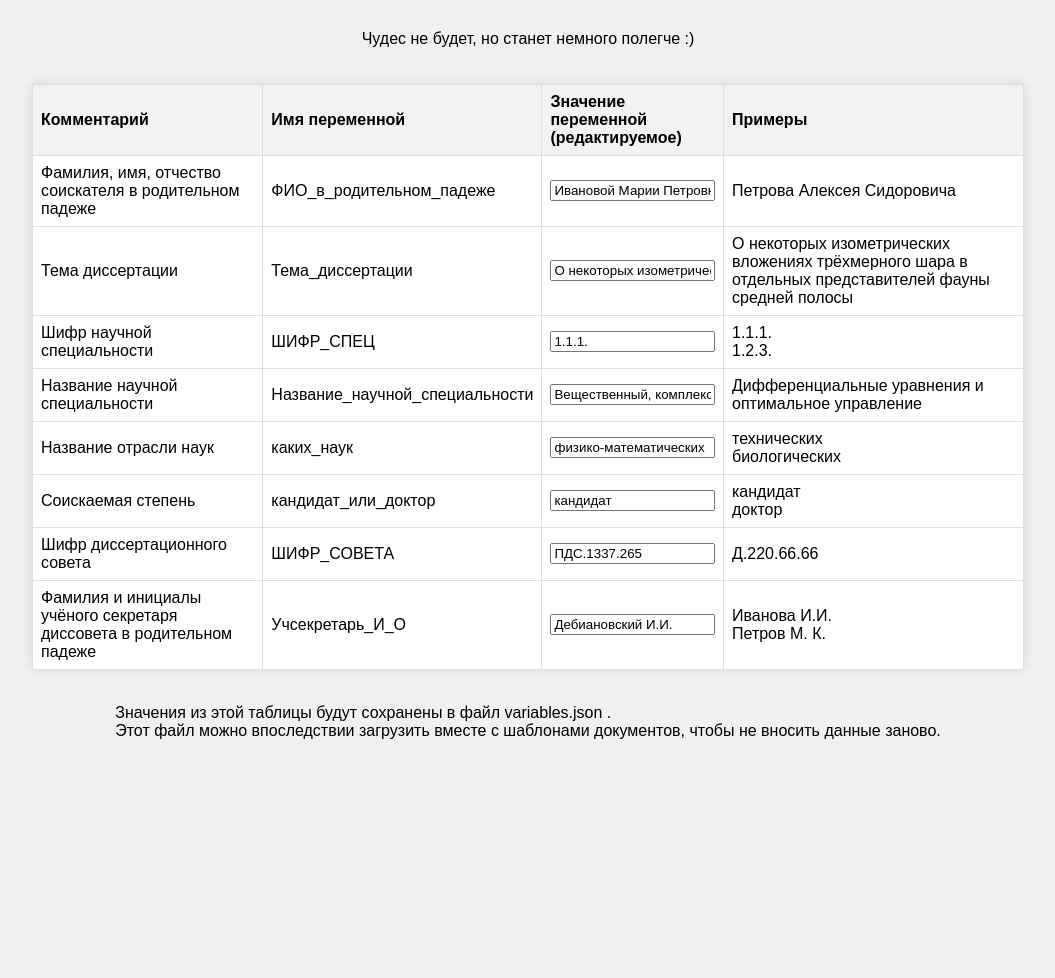
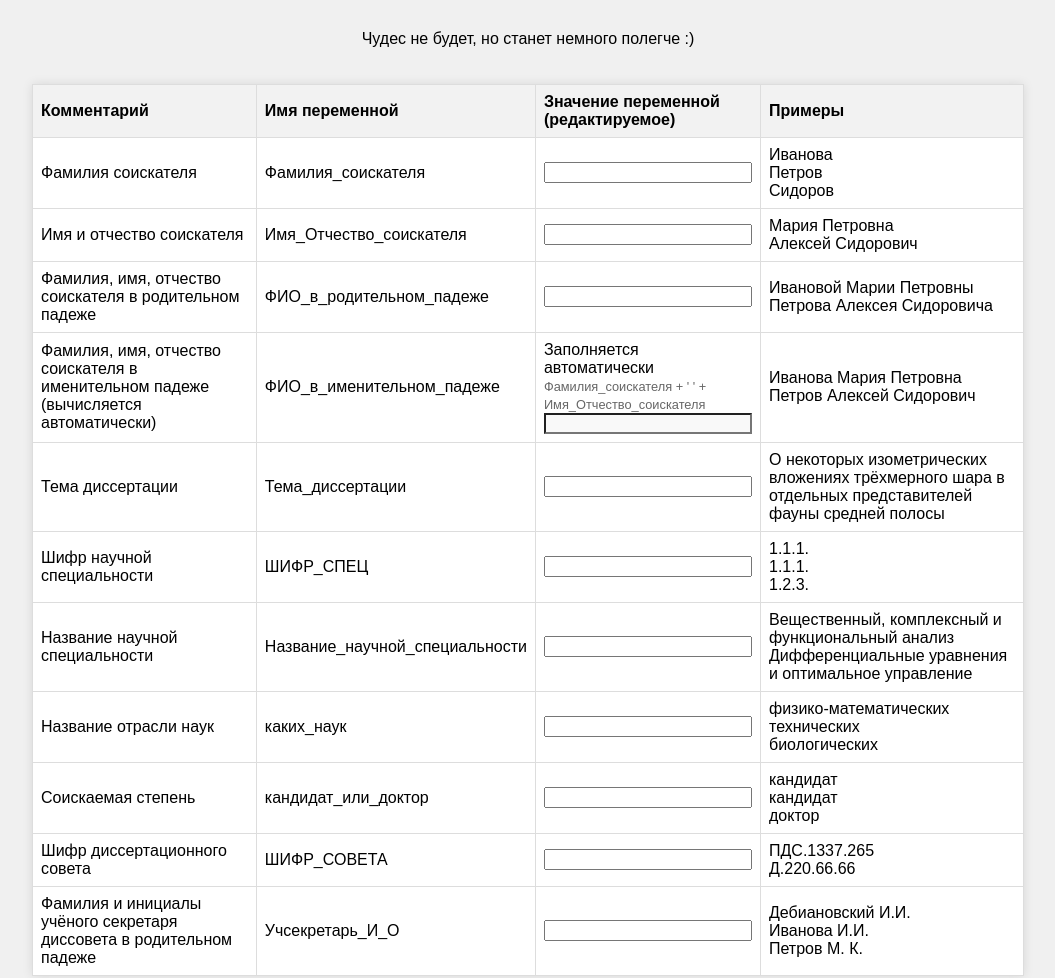
Before and after one commit to diss-docs-fill/diss-docs-fill.github.io, a plain HTML site: page index.html in a window 1280 px wide. Shown: the part 540-1518 px from the top of the page, without its empty margins (112-1167 px from the left). Before the commit the page ends 1316 px from the top, so only its background shows below. Drawn offline with nearby package versions, Linux system fonts and the light colour scheme.

Commit message:
[feat] Composite variables

```diff
--- a/index.html
+++ b/index.html
@@ -77,6 +77,14 @@
             width: 100%;
             box-sizing: border-box;
         }
+        input[readonly] {
+            background-color: #f9f9f9;
+            color: gray; /* Сделать текст серым для readonly полей */
+        }
+        small {
+            font-size: 0.8em;
+            color: #666;
+        }
     </style>
 </head>
 <body>
@@ -124,102 +132,171 @@
         // Ваши переменные с кириллицей
         const variables = [
             {
+                comment: "Фамилия соискателя",
+                name: "Фамилия_соискателя",
+                value: "",
+                examples: "Иванова<br/>Петров<br/>Сидоров",
+                isComputed: false
+            },
+            {
+                comment: "Имя и отчество соискателя",
+                name: "Имя_Отчество_соискателя",
+                value: "",
+                examples: "Мария Петровна<br/>Алексей Сидорович",
+                isComputed: false
+            },
+            {
                 comment: "Фамилия, имя, отчество соискателя в родительном падеже",
                 name: "ФИО_в_родительном_падеже",
-                value: "Ивановой Марии Петровны",
-                examples: "Петрова Алексея Сидоровича"
+                value: "",
+                examples: "Ивановой Марии Петровны<br/>Петрова Алексея Сидоровича",
+                isComputed: false
+            },
+            {
+                comment: "Фамилия, имя, отчество соискателя в именительном падеже (вычисляется автоматически)",
+                name: "ФИО_в_именительном_падеже",
+                value: "",
+                examples: "Иванова Мария Петровна<br/>Петров Алексей Сидорович",
+                isComputed: true,
+                expression: "Фамилия_соискателя + ' ' + Имя_Отчество_соискателя"
             },
             {
                 comment: "Тема диссертации",
                 name: "Тема_диссертации",
-                value: "О некоторых изометрических вложениях трёхмерного шара в отдельных представителей фауны средней полосы",
-                examples: "О некоторых изометрических вложениях трёхмерного шара в отдельных представителей фауны средней полосы"
+                value: "",
+                examples: "О некоторых изометрических вложениях трёхмерного шара в отдельных представителей фауны средней полосы",
+                isComputed: false
             },
             {
                 comment: "Шифр научной специальности",
                 name: "ШИФР_СПЕЦ",
-                value: "1.1.1.",
-                examples: "1.1.1.<br/>1.2.3."
+                value: "",
+                examples: "1.1.1.<br/>1.1.1.<br/>1.2.3.",
+                isComputed: false
             },
             {
                 comment: "Название научной специальности",
                 name: "Название_научной_специальности",
-                value: "Вещественный, комплексный и функциональный анализ",
-                examples: "Дифференциальные уравнения и оптимальное управление"
+                value: "",
+                examples: "Вещественный, комплексный и функциональный анализ<br/>Дифференциальные уравнения и оптимальное управление",
+                isComputed: false
             },
             {
                 comment: "Название отрасли наук",
                 name: "каких_наук",
-                value: "физико-математических",
-                examples: "технических<br/>биологических"
+                value: "",
+                examples: "физико-математических<br/>технических<br/>биологических",
+                isComputed: false
             },
             {
                 comment: "Соискаемая степень",
                 name: "кандидат_или_доктор",
-                value: "кандидат",
-                examples: "кандидат<br/>доктор"
+                value: "",
+                examples: "кандидат<br/>кандидат<br/>доктор",
+                isComputed: false
             },
             {
                 comment: "Шифр диссертационного совета",
                 name: "ШИФР_СОВЕТА",
-                value: "ПДС.1337.265",
-                examples: "Д.220.66.66"
+                value: "",
+                examples: "ПДС.1337.265<br/>Д.220.66.66",
+                isComputed: false
             },
             {
                 comment: "Фамилия и инициалы учёного секретаря диссовета в родительном падеже",
                 name: "Учсекретарь_И_О",
-                value: "Дебиановский И.И.",
-                examples: "Иванова И.И. <br/> Петров М. К."
+                value: "",
+                examples: "Дебиановский И.И.<br/>Иванова И.И. <br/> Петров М. К.",
+                isComputed: false
             },
             // Можно добавить другие переменные здесь
         ];
 
-        // Функция для установки переменных в window
-        function setVariable(varName, varValue) {
-            if (varValue.trim() === '') {
-                // Если пустое, устанавливаем getter, который выбрасывает ошибку при чтении
-                Object.defineProperty(window, varName, {
+        // Функция для установки getter'а для переменной
+        function setVariable(varObj) {
+            if (varObj.isComputed) {
+                Object.defineProperty(window, varObj.name, {
                     get: () => {
-                        throw new Error(`Переменная "${varName}" пуста и не может быть использована в выражениях.`);
+                        try {
+                            return eval(varObj.expression);
+                        } catch (e) {
+                            throw new Error(`Ошибка в вычислении "${varObj.name}": ${e.message}`);
+                        }
                     },
-                    configurable: true // Чтобы можно было переопределить позже
+                    configurable: true
                 });
             } else {
-                // Иначе присваиваем значение
-                window[varName] = varValue;
+                Object.defineProperty(window, varObj.name, {
+                    get: () => {
+                        if (varObj.value.trim() === '') {
+                            throw new Error(`Переменная "${varObj.name}" не заполнена. Пожалуйста, введите значение.`);
+                        }
+                        return varObj.value;
+                    },
+                    configurable: true
+                });
             }
         }
 
-        // Инициализация переменных
+        // Функция для обновления вычисляемых переменных
+        function updateComputedVariables() {
+            variables.forEach(v => {
+                if (v.isComputed) {
+                    try {
+                        v.value = eval(v.expression);
+                    } catch (e) {
+                        v.value = ''; // Или оставить как есть
+                    }
+                    // Обновляем readonly input
+                    const input = variablesBody.querySelector(`input[data-var="${v.name}"]`);
+                    if (input) {
+                        input.value = v.value;
+                    }
+                }
+            });
+        }
+
+        // Устанавливаем переменные глобально с getter'ами
         variables.forEach(v => {
-            setVariable(v.name, v.value);
+            setVariable(v);
         });
 
         // Заполняем таблицу
         const variablesBody = document.getElementById('variablesBody');
         variables.forEach(v => {
             const row = document.createElement('tr');
-            // Экранируем значение для value input, на всякий случай
             const escapedValue = String(v.value).replace(/"/g, '&quot;');
+            let valueCellContent;
+            if (v.isComputed) {
+                valueCellContent = `
+                    <div>Заполняется автоматически</div>
+                    <small>${v.expression}</small>
+                    <input type="text" value="${escapedValue}" data-var="${v.name}" readonly>
+                `;
+            } else {
+                valueCellContent = `<input type="text" value="${escapedValue}" data-var="${v.name}">`;
+            }
             row.innerHTML = `
                 <td>${v.comment}</td>
                 <td>${v.name}</td>
-                <td><input type="text" value="${escapedValue}" data-var="${v.name}"></td>
+                <td>${valueCellContent}</td>
                 <td>${v.examples}</td>
             `;
             variablesBody.appendChild(row);
         });
 
-        // Обновляем переменные при изменении input
+        // Обновляем переменные при изменении input (только для не вычисляемых)
         variablesBody.addEventListener('input', (e) => {
-            if (e.target.tagName === 'INPUT') {
+            if (e.target.tagName === 'INPUT' && !e.target.readOnly) {
                 const varName = e.target.getAttribute('data-var');
-                const newValue = e.target.value;
-                // Обновляем в массиве
                 const varObj = variables.find(v => v.name === varName);
-                if (varObj) varObj.value = newValue;
-                // Переустанавливаем в window
-                setVariable(varName, newValue);
+                if (varObj && !varObj.isComputed) {
+                    varObj.value = e.target.value;
+                    // Переопределяем getter
+                    setVariable(varObj);
+                    // Обновляем вычисляемые переменные
+                    updateComputedVariables();
+                }
             }
         });
 
@@ -238,19 +315,22 @@
                     try {
                         const text = await file.text();
                         const data = JSON.parse(text);
-                        // Обновляем переменные, только если они не пустые в JSON
+                        // Обновляем только редактируемые переменные
                         variables.forEach(v => {
-                            if (data.hasOwnProperty(v.name) && data[v.name].trim() !== '') {
+                            if (!v.isComputed && data.hasOwnProperty(v.name)) {
                                 v.value = data[v.name];
-                                setVariable(v.name, v.value);
                                 // Обновляем input в таблице
                                 const input = variablesBody.querySelector(`input[data-var="${v.name}"]`);
                                 if (input) {
                                     input.value = v.value;
                                 }
+                                // Переопределяем getter
+                                setVariable(v);
                             }
                         });
-                        statusDiv.textContent += ` Переменные из ${file.name} загружены (пустые пропущены).\n`;
+                        // Обновляем вычисляемые
+                        updateComputedVariables();
+                        statusDiv.textContent += ` Переменные из ${file.name} загружены.\n`;
                     } catch (e) {
                         alert(`Ошибка при обработке ${file.name}: ${e.message}`);
                     }
@@ -339,12 +419,11 @@
                 }
             });
 
-            // Теперь заменяем имена переменных на их значения, только если значение не пустое
+            // Теперь заменяем имена переменных на их значения, но только для непустых
             variables.forEach(v => {
                 if (v.value.trim() !== '') {
                     content = content.replaceAll(v.name, v.value);
                 }
-                // Если пустое, оставляем имя в документе как есть
             });
 
             // Возвращаем длинные подчёркивания обратно
@@ -387,10 +466,10 @@
                 zip.file(newName, modifiedBlob);
             }
 
-            // Добавляем JSON-файл с значениями переменных, исключая пустые
+            // Добавляем JSON-файл с значениями переменных, исключая пустые и вычисляемые
             const variablesJson = {};
             variables.forEach(v => {
-                if (v.value.trim() !== '') {
+                if (!v.isComputed && v.value.trim() !== '') {
                     variablesJson[v.name] = v.value;
                 }
             });
```
